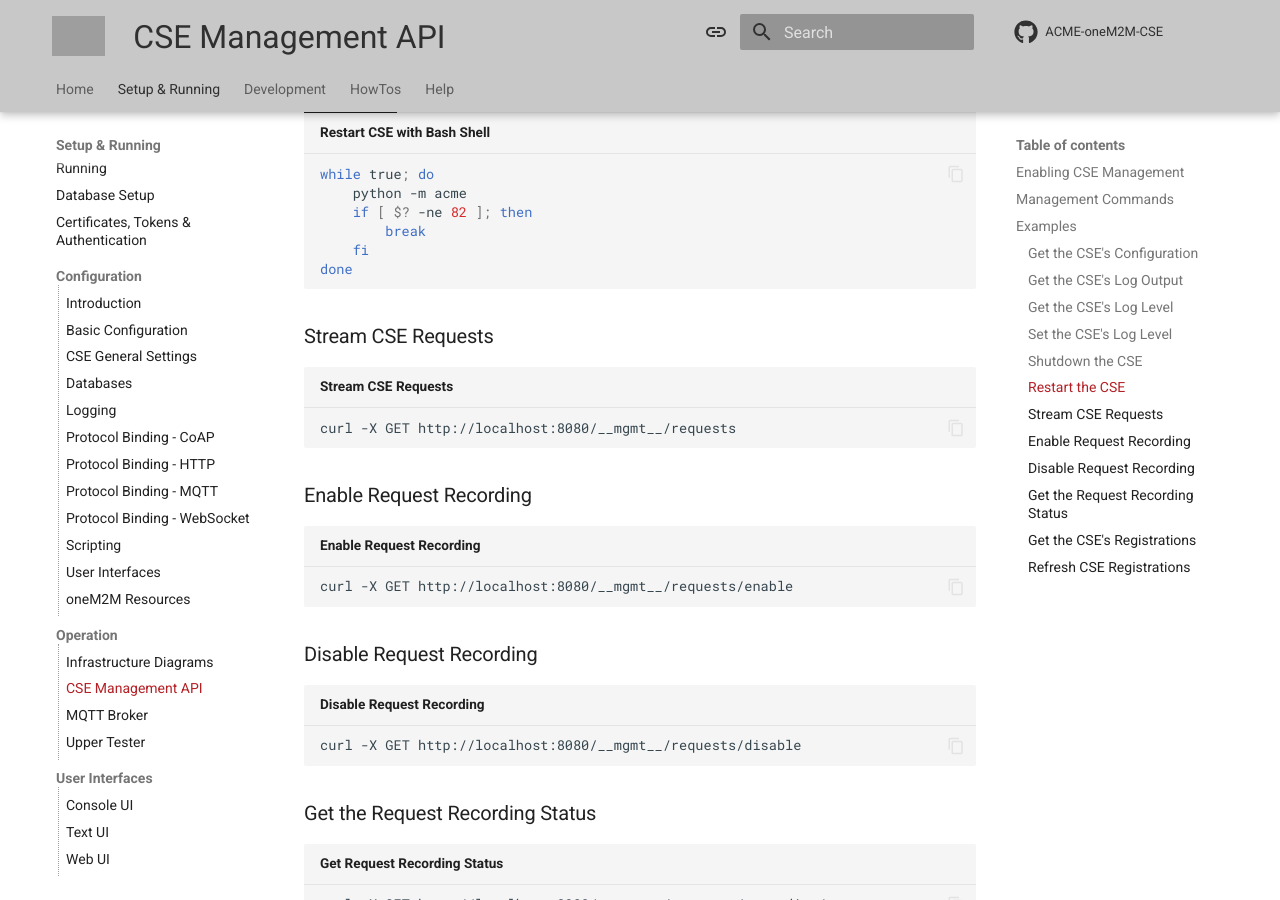
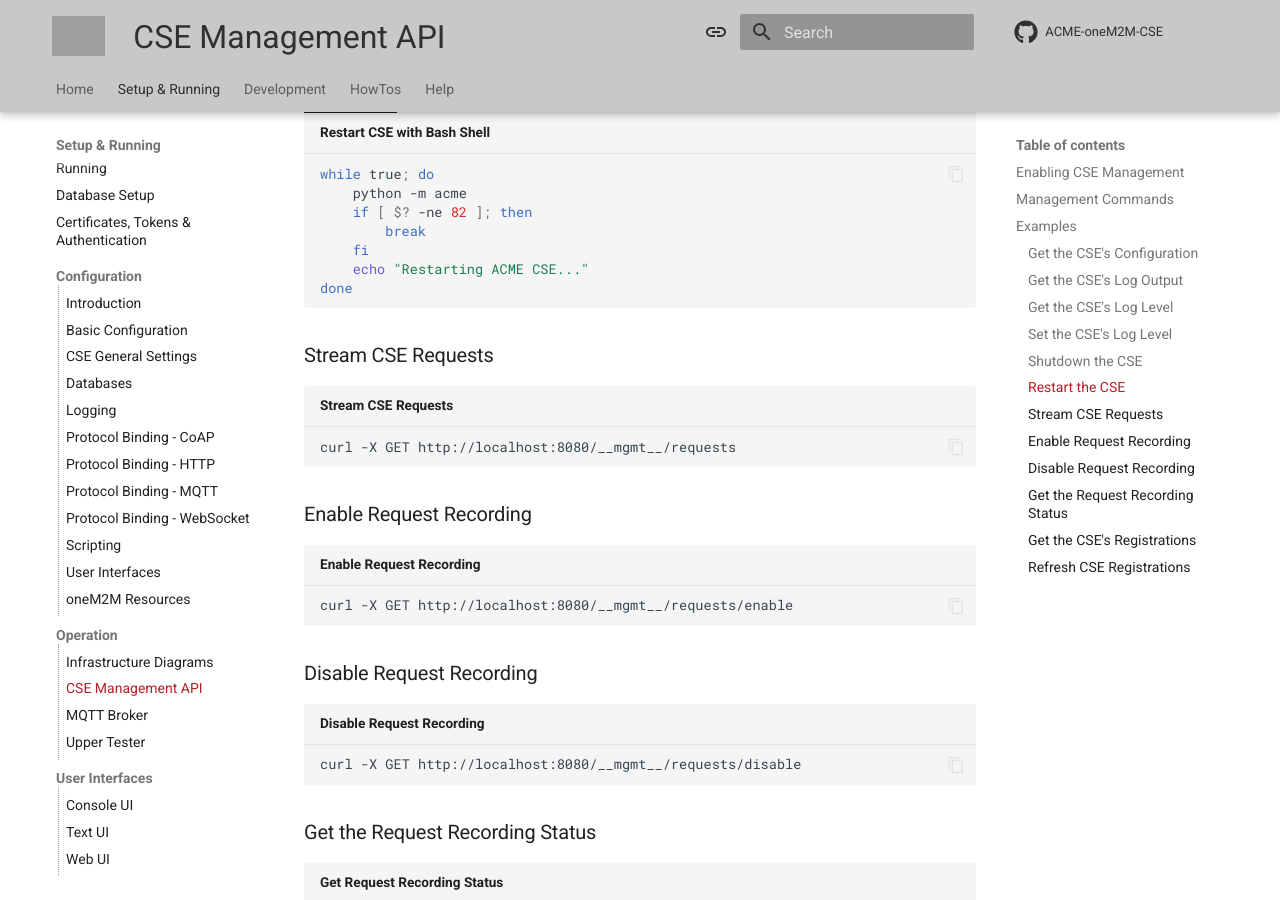
Before and after one commit to ankraft/ACME-oneM2M-CSE-mkdocs, an MkDocs documentation site: the page built from docs/setup/Operation-management.md, in a window 1280 px wide and 900 px high, scrolled down 2832 px. Built offline with MkDocs 1.6.1 and Material for MkDocs 9.7.7, drawn with Linux system fonts in a browser that asks for light colours; comment, search, counter and statistics services are not loaded; grey boxes are pictures that could not be loaded.

Commit message:
Slightly improved the shell loop example

````diff
--- a/docs/setup/Operation-management.md
+++ b/docs/setup/Operation-management.md
@@ -98,16 +98,18 @@
 		if [ $? -ne 82 ]; then
 			break
 		fi
+		echo "Restarting ACME CSE..."
 	done
 	```
 
 === "Fish Shell"
 	```fish title="Restart CSE with Fish Shell"
 	while true
-        python -m acme
-        if test $status -ne 82
-            break
-        end
+		python -m acme
+		if test $status -ne 82
+			break
+		end
+		echo "Restarting ACME CSE..."
     end
 	```
 
````
